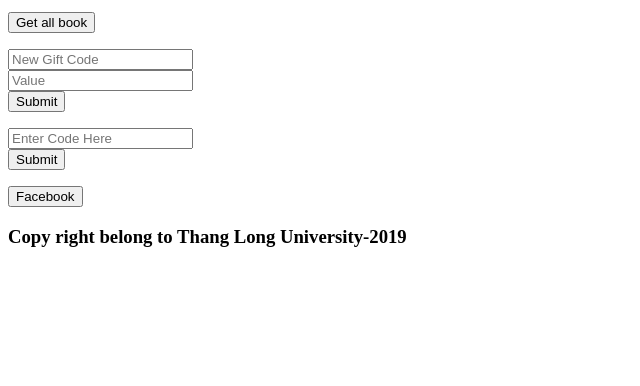
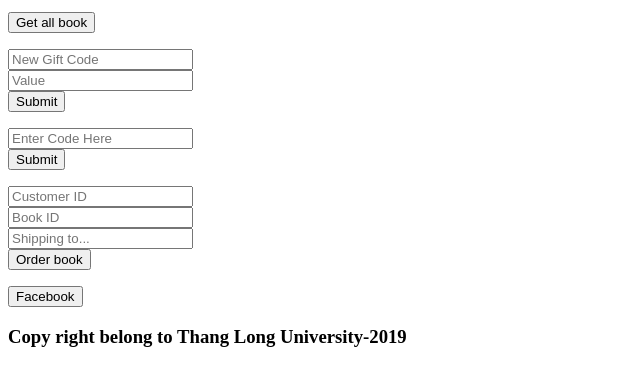
Before and after one commit to PhatsNgoo/BookSeller, a PHP site: page /BookSeller/ in a window 1280 px wide. Shown: the part 290-676 px from the top of the page, without its empty margins (0-640 px from the left). Run offline with PHP 8.4, Linux system fonts and the light colour scheme.

Commit message:
Feature add new transaction

```diff
--- a/controller/Controller.php
+++ b/controller/Controller.php
@@ -100,9 +100,14 @@ class Controller{
             $giftCode->VerifyCode($code,1);
         }
         //Add new transaction
-        if (true){
-//            $transaction=new Transaction();
-//            $transaction->AddNewTransaction();
+        if (isset($_POST['NewTransaction'])){
+            $userName=$_POST['UserName_Order'];
+            $bookID=2;
+            $shippingAddress=$_POST['ShippingAddress'];
+            $date = date('m/d/Y', time());
+            echo $date;
+            $transaction=new Transaction($userName,$bookID,1,$date,$shippingAddress);
+            $transaction->AddNewTransaction();
         }
     }
 }
--- a/controller/DataManager.php
+++ b/controller/DataManager.php
@@ -125,8 +125,9 @@ class DataManager{
         $result=mysqli_query($this->conn,$GenerateID);
         $rowRes=mysqli_fetch_row($result);
         $transactionID=$rowRes[0]+1;
-        $Query='insert into OrderBook values ("'.$transactionID.'",'.$trans->state.',"'.$trans->bookID.'","'.$trans->userName.'","'.$trans->dateTime.'","'.$trans->shippingAddress.'")';
+        $Query='insert into transaction values ("'.$transactionID.'",'.$trans->state.',"'.$trans->bookID.'","'.$trans->userName.'","'.$trans->shippingAddress.'","'.$trans->dateTime.'")';
         mysqli_query($this->conn,$Query);
+        echo $Query;
     }
 }
 ?>
--- a/index.php
+++ b/index.php
@@ -56,7 +56,14 @@ $controller->run();
     <input type="submit" name="SubmitCode" value="Submit">
 </FORM>
 <FORM method="post">
+    <input type="textbox" name="UserName_Order" placeholder="Customer ID">
+    <br>
+    <input type="textbox" name="BookID" placeholder="Book ID">
+    <br>
+    <input type="textbox" name="ShippingAddress" placeholder="Shipping to...">
+    <br>
 
+    <input type="submit" name="NewTransaction" value="Order book">
 </FORM>
 <?php
 require('Layout/User_Layout_Footer.php');
```
